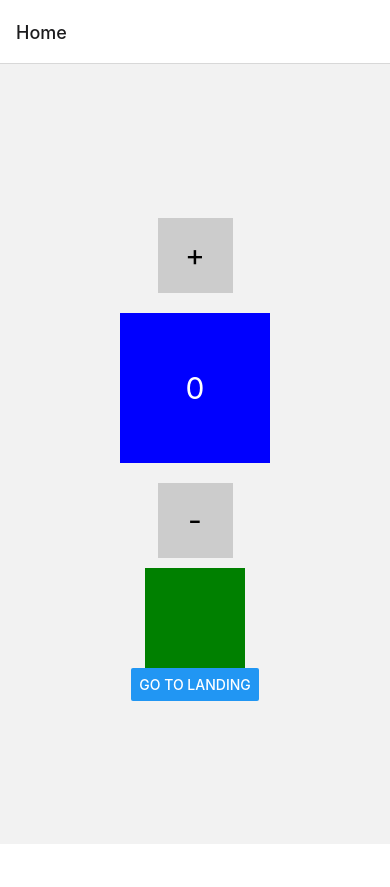
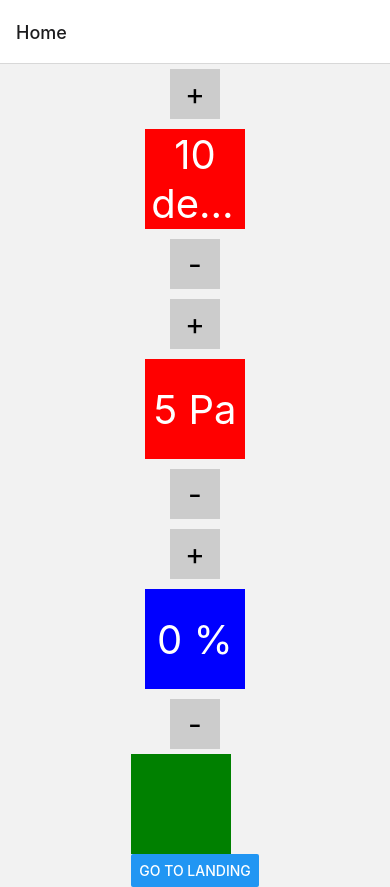
Before and after one commit to leandrumartin/MyPlantProject, a React Native app: screen /Home in a window 390 px wide. Before the commit the page ends 844 px from the top, so only its background shows below. Built offline with nearby package versions, Linux system fonts and the light colour scheme.

Commit message:
Flexible Sensor component for temp, hum, pressure

```diff
--- a/src/screens/Home/index.js
+++ b/src/screens/Home/index.js
@@ -1,7 +1,9 @@
 import React from 'react';
-import { View, Text, Button, StyleSheet } from 'react-native';
-import TemperatureSensor from './src/components/TemperatureSensor';
+import { View, Text, Button, StyleSheet, ScrollView } from 'react-native';
+
 import WaterSensor from './src/components/WaterSensor';
+import Sensor from '../../shared/Sensor';
+
 const styles = StyleSheet.create({
   container: {
     flex: 1,
@@ -10,18 +12,20 @@ const styles = StyleSheet.create({
   },
 });
 
-const HomeScreen = ({navigation}) => {
+const HomeScreen = ({ navigation }) => {
   return (
     <View style={styles.container}>
-     <TemperatureSensor />
-    <WaterSensor />
-    <Text></Text>
-      <Button
-        title="Go to Landing"
-        onPress={() => navigation.navigate('Landing')}
-      />
+      <ScrollView>
+        <Sensor initial={10} label={'degrees'} />
+        <Sensor initial={5} label={'Pa'} />
+        <Sensor initial={0} label={'%'} />
+        <WaterSensor />
+        <Button
+          title="Go to Landing"
+          onPress={() => navigation.navigate('Landing')}
+        />
+      </ScrollView>
     </View>
-
   );
 };
 
--- a/src/screens/Home/src/components/TemperatureSensor.js
+++ /dev/null
@@ -1,79 +0,0 @@
-import React, { useEffect, useState } from 'react';
-import { StyleSheet, View, Text, TouchableHighlight } from 'react-native';
-
-export default function TemperatureSensor(props) {
-  const [temperature, setTemperature] = useState(0);
-  const [sensorStyle, setSensorStyle] = useState();
-
-  useEffect(() => {
-    // Update indicator styling based on temperature
-    if (temperature < 5) {
-      setSensorStyle(styles.sensorCold);
-    } else {
-      setSensorStyle(styles.sensorHot);
-    }
-  }, [temperature]);
-
-  return (
-    <View style={styles.container}>
-      {/* Temperature up button */}
-      <TouchableHighlight
-        style={styles.tempChangeButton}
-        onPress={() => {
-          setTemperature(temperature + 1);
-        }}
-      >
-        <Text style={styles.tempChangeText}>+</Text>
-      </TouchableHighlight>
-
-      {/* Temperature indicator */}
-      <View style={{ ...styles.sensor, ...sensorStyle }}>
-        <Text style={styles.temperatureText}>{temperature}</Text>
-      </View>
-
-      {/* Temperature down button */}
-      <TouchableHighlight
-        style={styles.tempChangeButton}
-        onPress={() => {
-          setTemperature(temperature - 1);
-        }}
-      >
-        <Text style={styles.tempChangeText}>-</Text>
-      </TouchableHighlight>
-    </View>
-  );
-}
-
-const styles = StyleSheet.create({
-  container: {
-    alignItems: 'center',
-  },
-  tempChangeButton: {
-    backgroundColor: '#ccc',
-    width: 75,
-    height: 75,
-    alignItems: 'center',
-    justifyContent: 'center',
-    margin: 10,
-  },
-  tempChangeText: {
-    fontSize: 30,
-  },
-  sensor: {
-    width: 150,
-    height: 150,
-    margin: 10,
-    alignItems: 'center',
-    justifyContent: 'center',
-  },
-  sensorCold: {
-    backgroundColor: 'blue',
-  },
-  sensorHot: {
-    backgroundColor: 'red',
-  },
-  temperatureText: {
-    fontSize: 30,
-    color: '#fff',
-  },
-});
--- /dev/null
+++ b/src/shared/Sensor.js
@@ -0,0 +1,91 @@
+import React, { useEffect, useState } from 'react';
+import { StyleSheet, View, Text, TouchableHighlight } from 'react-native';
+
+export default function Sensor({ initial, label }) {
+  const [sensorValue, setSensorValue] = useState(Number(initial));
+  const [indicatorStyle, setIndicatorStyle] = useState();
+
+  useEffect(() => {
+    // Update indicator styling based on sensor value
+    if (sensorValue < 5) {
+      setIndicatorStyle(styles.indicatorLow);
+    } else {
+      setIndicatorStyle(styles.indicatorHigh);
+    }
+  }, [sensorValue]);
+
+  return (
+    <View style={styles.container}>
+      {/* Value up button */}
+      <TouchableHighlight
+        style={styles.valueChangeButton}
+        onPress={() => {
+          setSensorValue(sensorValue + 1);
+        }}
+      >
+        <Text style={styles.valueChangeText}>+</Text>
+      </TouchableHighlight>
+
+      {/* Value indicator */}
+      <View style={{ ...styles.indicator, ...indicatorStyle }}>
+        <Text
+          style={styles.valueText}
+          adjustsFontSizeToFit={true}
+          numberOfLines={2}
+        >
+          <Text>
+            {sensorValue} {label}
+          </Text>
+          {/* <Text>{'\n'}</Text> */}
+          {/* <Text>{label}</Text> */}
+        </Text>
+      </View>
+
+      {/* Value down button */}
+      <TouchableHighlight
+        style={styles.valueChangeButton}
+        onPress={() => {
+          setSensorValue(sensorValue - 1);
+        }}
+      >
+        <Text style={styles.valueChangeText}>-</Text>
+      </TouchableHighlight>
+    </View>
+  );
+}
+
+const styles = StyleSheet.create({
+  container: {
+    alignItems: 'center',
+  },
+  indicator: {
+    width: 100,
+    height: 100,
+    margin: 5,
+    alignItems: 'center',
+    justifyContent: 'center',
+  },
+  indicatorLow: {
+    backgroundColor: 'blue',
+  },
+  indicatorHigh: {
+    backgroundColor: 'red',
+  },
+  valueChangeButton: {
+    backgroundColor: '#ccc',
+    width: 50,
+    height: 50,
+    alignItems: 'center',
+    justifyContent: 'center',
+    margin: 5,
+  },
+  valueChangeText: {
+    fontSize: 30,
+    textAlign: 'center',
+  },
+  valueText: {
+    fontSize: 40,
+    color: '#fff',
+    textAlign: 'center',
+  },
+});
```
